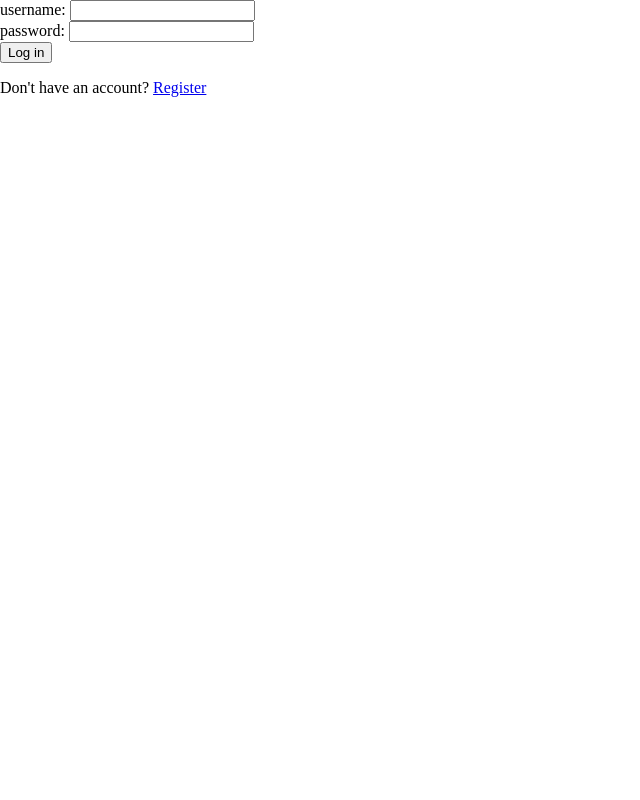
After one commit to Robin3880/task-tracker, a Flask app: page /login in a window 1280 px wide. The commit adds this page. Shown: the whole page, without its empty margins (0-640 px from the left). Run offline with Flask 3, Linux system fonts and the light colour scheme.

Commit message:
added login and register

```diff
--- a/app.py
+++ b/app.py
@@ -1,7 +1,9 @@
-from flask import Flask, render_template, url_for
+from flask import Flask, render_template, url_for, redirect, g, request, session
 from flask_session import Session
 from database import get_db, close_db
+from functools import wraps
 from werkzeug.security import generate_password_hash, check_password_hash
+from forms import RegisterForm, LoginForm
 
 
 
@@ -14,6 +16,61 @@ app.config["SESSION_PERMANENT"] = False
 app.config["SESSION_TYPE"] = "filesystem"
 Session(app)
 
+@app.before_request
+def load_logged_in_user():
+    g.user = session.get("username", None)
+
+def login_required(view):
+    @wraps(view)
+    def wrapped_view(*args,**kwargs):
+        if g.user is None:
+            return redirect(url_for("login", next=request.url))
+        return view(*args,**kwargs)
+    return wrapped_view
+
+
 @app.route("/")
+@login_required
 def index():
     return render_template("index.html")
+
+@app.route("/register", methods = ["POST","GET"])
+def register():
+    form = RegisterForm()
+    if form.validate_on_submit():
+        username = form.username.data
+        if username.strip() == "":
+            form.username.errors.append("username must have characters")
+            return render_template("register.html", form = form)
+        password = form.password1.data
+        db = get_db()
+        username_in_db = db.execute('''SELECT * FROM users WHERE username = ?;''', (username,)).fetchone()
+        if username_in_db == None:
+            db.execute('''INSERT INTO users VALUES (?, ?);''',(username, generate_password_hash(password)))
+            db.commit()
+        else:
+            form.username.errors.append("username already taken")
+        return redirect(url_for("login"))
+    return render_template("register.html", form=form)
+
+
+@app.route("/login", methods = ["POST", "GET"])
+def login():
+    form = LoginForm()
+    if form.validate_on_submit():
+        username = form.username.data
+        password = form.password.data
+        db = get_db()
+        username_in_db = db.execute('''SELECT * FROM users WHERE username = ?;''', (username,)).fetchone()
+        if username_in_db == None:
+            form.username.errors.append(f"user {username} does not exist")
+        elif not check_password_hash(username_in_db["password"], password):
+            form.password.errors.append("Incorrect Password")
+        else:
+            session["username"] = username
+            session.modified = True
+            next_page = request.args.get("next")
+            if not next_page:
+                next_page = url_for("index")
+            return redirect(next_page)
+    return render_template("login.html", form=form)
--- a/forms.py
+++ b/forms.py
@@ -1,3 +1,15 @@
 from flask_wtf import FlaskForm
-from wtforms import SubmitField, PasswordField
-from wtforms.validators import InputRequired
+from wtforms import StringField, SubmitField, PasswordField
+from wtforms.validators import InputRequired, EqualTo
+
+class RegisterForm(FlaskForm):
+    username = StringField("username:", validators=[InputRequired()])
+    password1 = PasswordField("password:", validators=[InputRequired()])
+    password2 = PasswordField("confirm password:", validators=[InputRequired(), EqualTo("password1","passwords must match")])
+    submit = SubmitField("Register")
+
+
+class LoginForm(FlaskForm):
+    username = StringField("username:", validators=[InputRequired()])
+    password = PasswordField("password:", validators=[InputRequired()])
+    submit = SubmitField("Log in")
--- /dev/null
+++ b/templates/base.html
@@ -0,0 +1,20 @@
+<!DOCTYPE html>
+<html lang="en">
+<head>
+    <meta charset="UTF-8">
+    <meta name="viewport" content="width=device-width, initial-scale=1.0">
+    <link rel="stylesheet" href="{{url_for('static', filename='style.css')}}">
+</head>
+<body>
+    <header>
+
+    </header>
+
+    {% block main_content %}
+    {% endblock %}
+
+    <footer>
+
+    </footer>
+</body>
+</html>
--- /dev/null
+++ b/templates/login.html
@@ -0,0 +1,23 @@
+{% extends "base.html" %}
+{% block main_content %}
+<main>
+    <form action="" method="POST" novalidate>
+        {{form.hidden_tag()}}
+
+        {{ form.username.label }}
+        {{ form.username() }}
+        {% for error in form.username.errors %}
+        {{ error }}
+        {% endfor%}
+        <br />
+        {{ form.password.label }}
+        {{ form.password() }}
+        {% for error in form.password.errors %}
+        {{ error }}
+        {% endfor%}
+        <br />
+        {{ form.submit() }}
+        <p>Don't have an account? <a href="{{url_for('register')}}">Register</a></p>
+    </form>
+</main>
+{% endblock %}
```
Also changed, not shown: templates/index.html (+3 -10 lines), templates/register.html (added, +28 -0 lines).
